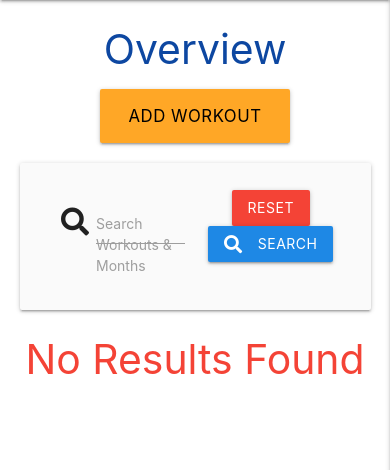
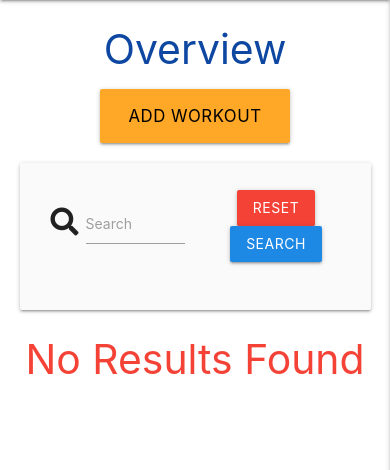
Before and after one commit to kylelawrencedev/gym-records-crud, a Flask app: page /search in a window 390 px wide. Shown: the part 56-526 px from the top of the page. Run offline with Flask 2, Linux system fonts and the light colour scheme; data that the repository does not hold is empty; some libraries are stand-ins or nearby versions.

Commit message:
Add responsiveness to overview page

```diff
--- a/templates/overview.html
+++ b/templates/overview.html
@@ -9,18 +9,17 @@
             </a>
         </div>
     </div>
-    <div class="row card-panel grey lighten-5">
+    <div class="card-panel grey lighten-5">
         <form action="{{ url_for('search') }}" method="POST" class="col s12">
             <div class="row valign-wrapper center-align">
                 <div class="input-field col s12 m8">
                     <i class="fas fa-search prefix"></i>
                     <input type="text" id="query" name="query" class="validate" minlength="3" required>
-                    <label for="query">Search Workouts & Months</label>
+                    <label for="query">Search</label>
                 </div>
                 <div class="col s12 m4">
                     <a href="{{ url_for('get_overview') }}" class="red btn">Reset</a>
                     <button type="submit" class="blue darken-1 btn">
-                        <i class="fas fa-search left"></i>
                         Search
                     </button>
                 </div>
@@ -36,10 +35,10 @@
                 <li>
                     {% if session.user|lower == workout.created_by|lower %}
                     <div class="collapsible-header white-text blue darken-1">
-                        <div class="col s1">
+                        <div>
                             <i class="fas fa-caret-down text-shadow"></i>
                         </div>
-                        <div class="col s11">
+                        <div>
                             <strong>{{ workout.exercise_heading}}</strong> : {{ workout.exercise_date}}
                         </div>
                         <div class="col s12 right-align">
```
